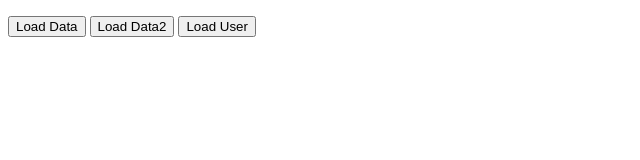
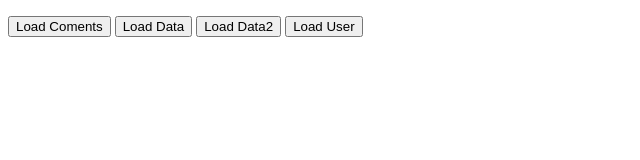
Before and after one commit to sadhin28/Explore-Api, a plain HTML site: page index.html in a window 1280 px wide. Shown: the whole page, without its empty margins (0-640 px from the left). Drawn offline with Linux system fonts and the light colour scheme.

Commit message:
use async function

```diff
--- a/index.html
+++ b/index.html
@@ -14,7 +14,7 @@
 
 
 
-
+    <button onclick="loadComent()">Load Coments</button>
     <button onclick="loadData()">Load Data</button>
     <button onclick="loadData2()">Load Data2</button>
     <button onclick="todos()">Load User</button>
--- a/js/fetch.js
+++ b/js/fetch.js
@@ -4,3 +4,9 @@ function  loadData(){
     .then(response => response.json())
     .then(json => console.log(json))
 }
+
+const loadComent = async()=>{
+    const res = await fetch('https://jsonplaceholder.typicode.com/todos/1');
+    const data = await res.json();
+    console.log(data)
+}
--- a/js/post.js
+++ b/js/post.js
@@ -3,6 +3,7 @@ function post(){
     .then(res => res.json())
     .then(data => postData(data))
 }
+
 
 function postData(data){
     const ul = document.getElementById('ul')
```
